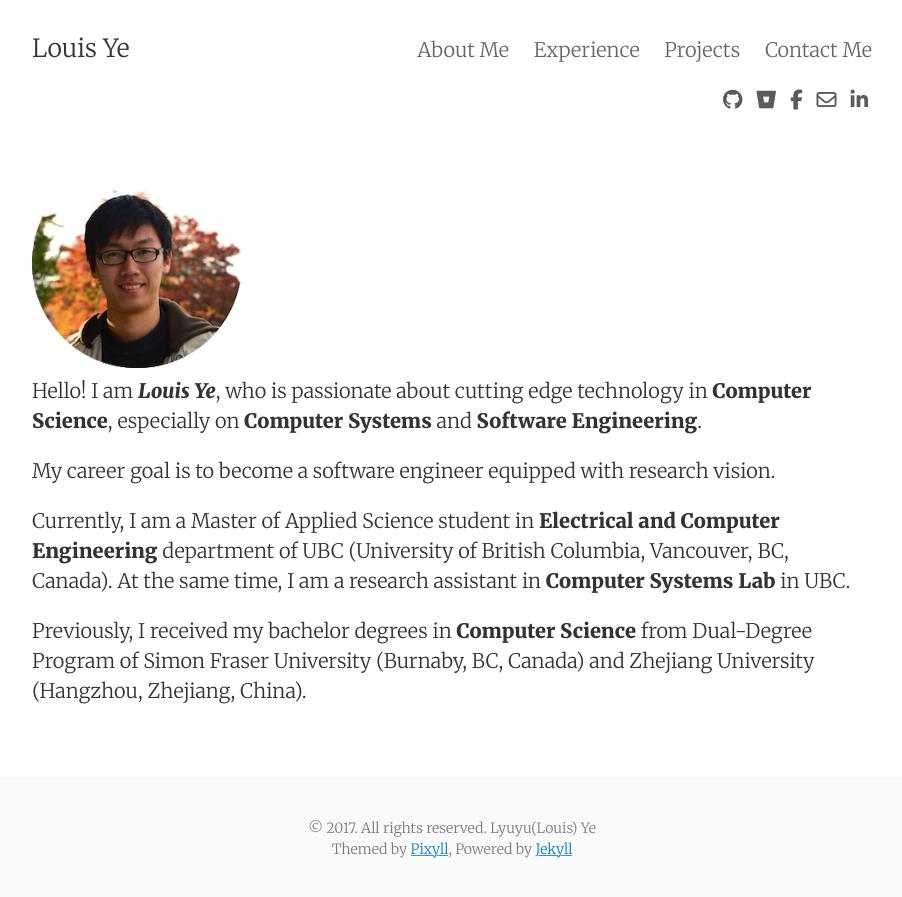
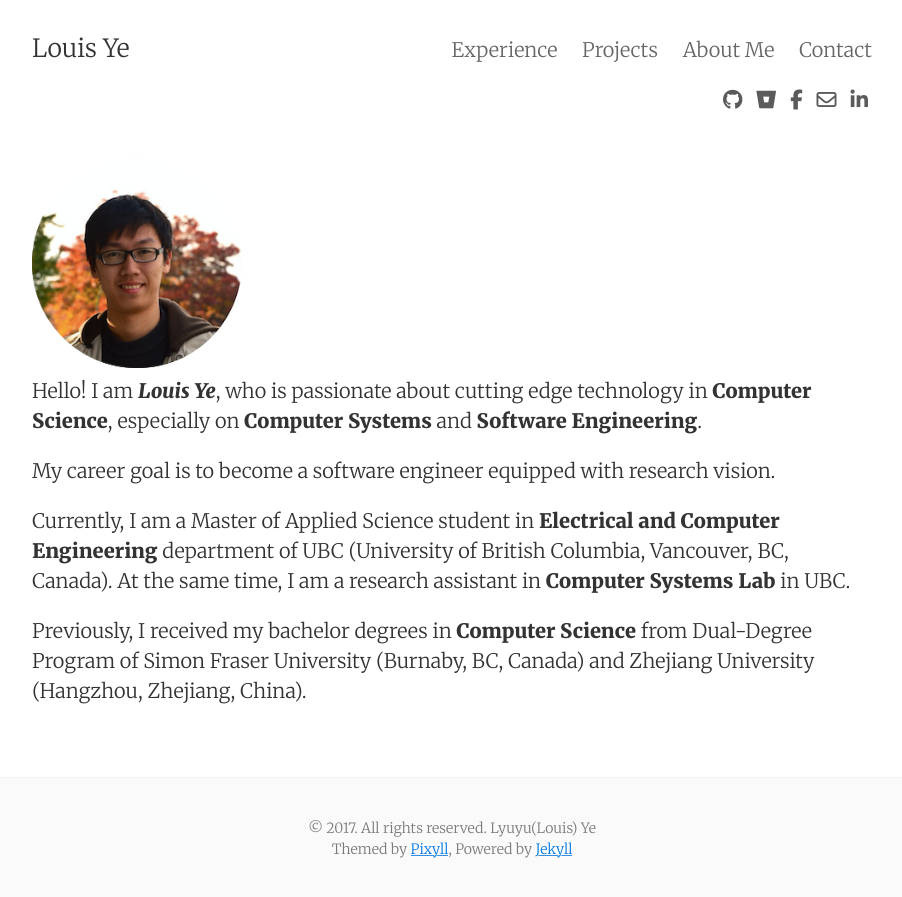
Before and after one commit to Louis-Ye/Louis-Ye.github.io, a Jekyll site: the page built from index.html, in a window 1280 px wide. Shown: the top 897 px of the page, without its empty margins (188-1090 px from the left). Built offline with Jekyll 4.4.1, drawn with Linux system fonts in a browser that asks for light colours; nearby versions of some CDN libraries; the list of posts is cut into pages by our own code.

Commit message:
Update layout

```diff
--- a/_config.yml
+++ b/_config.yml
@@ -9,10 +9,10 @@ url:         "http://louisye.me"
 date_format: "%b %-d, %Y"
 headpic: "louisye_rounded_sm.png"
 header_pages:
-  About Me: "about"
   Experience: "experience"
   Projects: "projects"
-  Contact Me: "contact"
+  About Me: "about"
+  Contact: "contact"
 
 # Google services
 google_verification:
--- a/contact/index.html
+++ b/contact/index.html
@@ -1,6 +1,6 @@
 ---
 layout: page
-title: Contact Me
+title: Contact
 permalink: /contact/
 tags: contact
 ---
```
